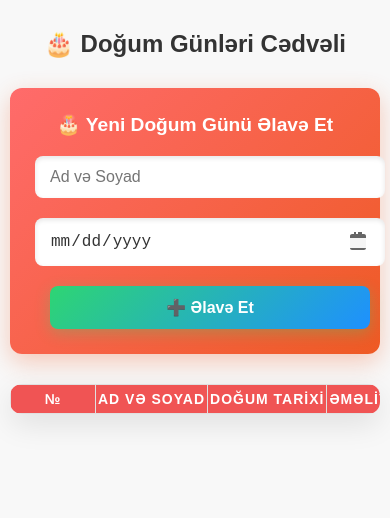
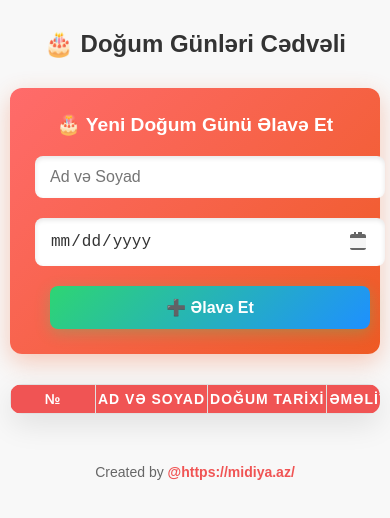
Before and after one commit to hemidirasim/birthay-ultim8, a website: page index.html in a window 390 px wide. Drawn offline with Linux system fonts and the light colour scheme; no server answers.

Commit message:
Add footer with Midiya.az link
- Added footer section at bottom of page
- Included 'Created by @https://midiya.az/' text
- Styled with red color matching theme
- Opens in new tab when clicked
- Responsive design for mobile devices

```diff
--- a/index.html
+++ b/index.html
@@ -358,6 +358,11 @@
     <tbody id="table-body"></tbody>
   </table>
 
+  <!-- Footer -->
+  <div style="text-align: center; margin-top: 30px; padding: 20px; color: #666; font-size: 14px;">
+    Created by <a href="https://midiya.az/" target="_blank" style="color: #f05454; text-decoration: none; font-weight: bold;">@https://midiya.az/</a>
+  </div>
+
   <!-- Edit Modal -->
   <div id="editModal" class="modal">
     <div class="modal-content">
```
